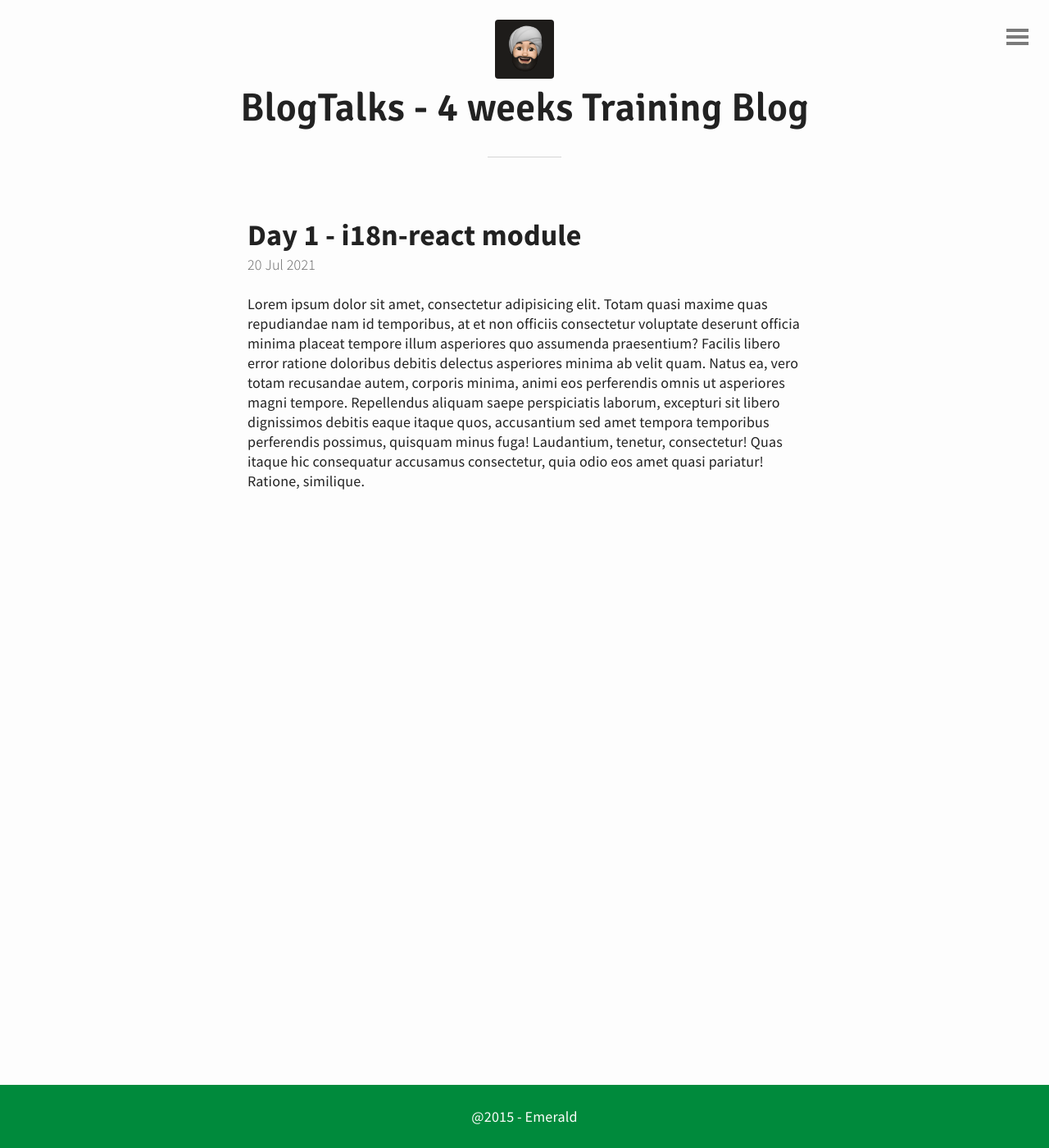
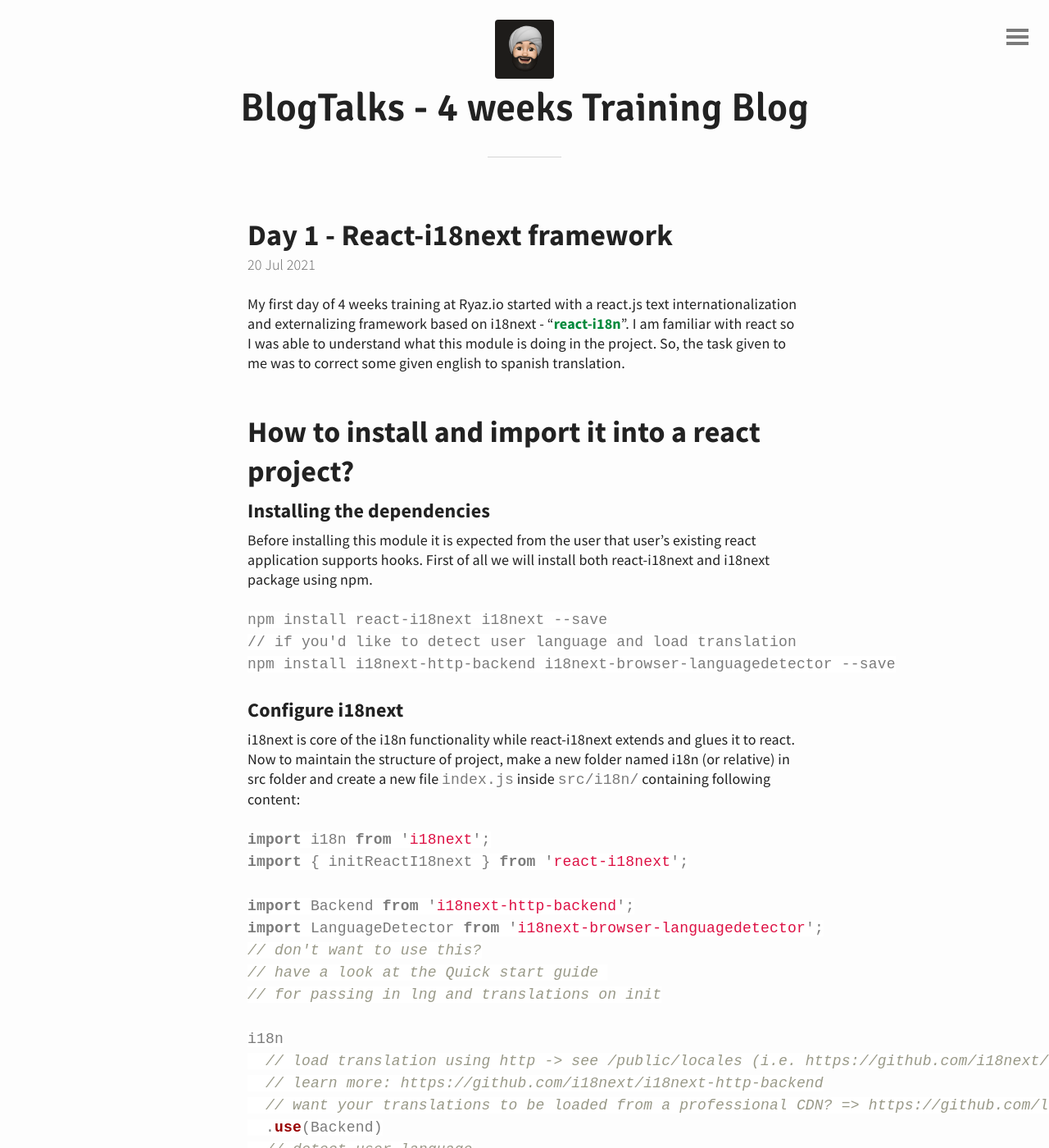
Before and after one commit to Jaswantsinghh/BlogTalks, a Jekyll site: the page built from _posts/2021-07-20-day-1.md, in a window 1280 px wide and 1400 px high. Shown: the whole window at 82% size. Built offline with Jekyll 4.4.1, drawn with Linux system fonts in a browser that asks for light colours; some of the changed text lies outside the part shown.

Commit message:
Update 2021-07-20-day-1.md

````diff
--- a/_posts/2021-07-20-day-1.md
+++ b/_posts/2021-07-20-day-1.md
@@ -1,4 +1,95 @@
 ---
-title: Day 1 - i18n-react module
+title: Day 1 - React-i18next framework
 ---
-Lorem ipsum dolor sit amet, consectetur adipisicing elit. Totam quasi maxime quas repudiandae nam id temporibus, at et non officiis consectetur voluptate deserunt officia minima placeat tempore illum asperiores quo assumenda praesentium? Facilis libero error ratione doloribus debitis delectus asperiores minima ab velit quam. Natus ea, vero totam recusandae autem, corporis minima, animi eos perferendis omnis ut asperiores magni tempore. Repellendus aliquam saepe perspiciatis laborum, excepturi sit libero dignissimos debitis eaque itaque quos, accusantium sed amet tempora temporibus perferendis possimus, quisquam minus fuga! Laudantium, tenetur, consectetur! Quas itaque hic consequatur accusamus consectetur, quia odio eos amet quasi pariatur! Ratione, similique.
+My first day of 4 weeks training at Ryaz.io started with a react.js text internationalization and externalizing framework based on i18next - "[react-i18n](https://react.i18next.com/)". I am familiar with react so I was able to understand what this module is doing in the project. So, the task given to me was to correct some given english to spanish translation.
+## How to install and import it into a react project?
+### Installing the dependencies
+Before installing this module it is expected from the user that user's existing react application supports hooks.
+First of all we will install both react-i18next and i18next package using npm.
+```
+npm install react-i18next i18next --save
+// if you'd like to detect user language and load translation
+npm install i18next-http-backend i18next-browser-languagedetector --save
+```
+### Configure i18next
+i18next is core of the i18n functionality while react-i18next extends and glues it to react.
+Now to maintain the structure of project, make a new folder named i18n (or relative) in src folder and create a new file `index.js` inside `src/i18n/` containing following content:
+```javascript
+import i18n from 'i18next';
+import { initReactI18next } from 'react-i18next';
+
+import Backend from 'i18next-http-backend';
+import LanguageDetector from 'i18next-browser-languagedetector';
+// don't want to use this?
+// have a look at the Quick start guide
+// for passing in lng and translations on init
+
+i18n
+  // load translation using http -> see /public/locales (i.e. https://github.com/i18next/react-i18next/tree/master/example/react/public/locales)
+  // learn more: https://github.com/i18next/i18next-http-backend
+  // want your translations to be loaded from a professional CDN? => https://github.com/locize/react-tutorial#step-2---use-the-locize-cdn
+  .use(Backend)
+  // detect user language
+  // learn more: https://github.com/i18next/i18next-browser-languageDetector
+  .use(LanguageDetector)
+  // pass the i18n instance to react-i18next.
+  .use(initReactI18next)
+  // init i18next
+  // for all options read: https://www.i18next.com/overview/configuration-options
+  .init({
+    fallbackLng: 'en',
+    debug: true,
+
+    interpolation: {
+      escapeValue: false, // not needed for react as it escapes by default
+    }
+  });
+
+
+export default i18n;
+```
+### Translating the content
+In the project I was working we need to have two language english and spanish. So considering these as example create two new file under path `i18n/locales/en/translation.json` and `i18n/locales/esp/translation.json`. Here, `en` and `esp` are laguage code for english and spanish respectively. If you need to add any other language just replace <language_code> with the code of your language in `i18n/locales/<language_code>/translation.json`.  Now inside the translation.json store key : value pairs of the words you want to translate, for example:
+```javascript
+{
+  "title": "Welcome to react using react-i18next",
+  "description": {
+    "part1": "This blog is created by jaswant singh.",
+    "part2": "Visit my github profile."
+  }
+}
+```
+Now do same with other language's translation.json file.
+
+Inside index.js place `resources: {
+      en: {
+        translation: translationEN,
+      },
+      esp: {
+        translation: translationESP,
+      }` and  `supportedLngs: ['en','esp']` inside `.init()` object.
+
+
+### Translation in components
+Now the final step is to use the translation in json file inside the components. To do so you have to first import the module in the component using `useTranslation` hook:
+```javascript
+import { useTranslation } from 'react-i18next';
+```
+Now, destructure the `useTranslation` hook:
+```javascript
+const { t } = useTranslation();
+```
+You can now easily use the keys you placed inside the json file in the component by using a simple syntax `{t('keyName')}`. For example:
+```html
+<h1>{t('title')}</h1>
+<h2>{t('description.part1')}</h2>
+<h3>{t('description.part2')}</h3>
+```
+Note: Keep the name of keys in the object same in every language.
+Now if you want to see the translation in other language (whose translation.json you have created) just put this code inside `index.js` file:
+```javascript
+i18n.changeLanguage("<language_code>");
+```
+To make this more easy you can just place a button on the frontend to switch between the language.
+So, this was a brief introduction and working of i18next module. For deep understanding you can follow this resource: https://react.i18next.com/.
+#### Happy Coding :)
````
